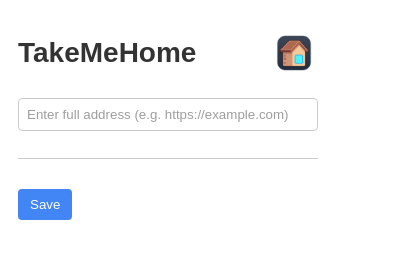
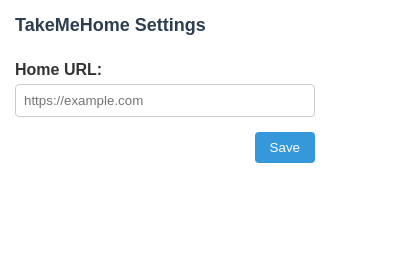
Before and after one commit to bradgharrison/TakeMeHome, a browser extension: page popup.html in a window 400 px wide. Drawn offline with Linux system fonts and the light colour scheme.

Commit message:
Fix: Change const to let in popup.js and update script path in popup.html

```diff
--- a/js/popup.js
+++ b/js/popup.js
@@ -47,7 +47,7 @@ document.addEventListener('DOMContentLoaded', function () {
 
 // Save options to Chrome storage
 function saveOptions() {
-    const homepage = document.getElementById('homepage').value.trim();
+    let homepage = document.getElementById('homepage').value.trim();
 
     // Validate URL
     if (homepage && !homepage.includes('://')) {
--- a/popup.html
+++ b/popup.html
@@ -4,11 +4,12 @@
     Version: 0.1
     Last updated: 2024-03-28 14:00
 -->
-<html>
+<html lang="en">
 
 <head>
-  <meta charset="utf-8">
-  <title>TakeMeHome</title>
+  <meta charset="UTF-8">
+  <meta name="viewport" content="width=device-width, initial-scale=1.0">
+  <title>TakeMeHome Options</title>
   <style>
     :root {
       --background-color: #ffffff;
@@ -39,41 +40,58 @@
     }
 
     body {
+      font-family: Arial, sans-serif;
+      padding: 15px;
       width: 300px;
-      padding: 10px;
-      font-family: sans-serif;
-      font-size: 14px;
+      margin: 0;
       background-color: var(--background-color);
       color: var(--text-color);
     }
 
+    .container {
+      display: flex;
+      flex-direction: column;
+      gap: 15px;
+    }
+
+    h1 {
+      font-size: 18px;
+      margin: 0 0 10px 0;
+      color: #2c3e50;
+    }
+
+    label {
+      font-weight: bold;
+      margin-bottom: 5px;
+      display: block;
+    }
+
     input[type="text"] {
+      padding: 8px;
       width: 100%;
-      margin-bottom: 12px;
-      padding: 8px;
       box-sizing: border-box;
-      border: 1px solid var(--input-border);
+      border: 1px solid #ccc;
       border-radius: 4px;
       background-color: var(--input-background);
       color: var(--input-text);
     }
 
     button {
-      padding: 8px 12px;
-      background-color: var(--button-background);
-      color: var(--button-text);
+      background-color: #3498db;
+      color: white;
       border: none;
+      padding: 8px 15px;
       border-radius: 4px;
       cursor: pointer;
-      transition: background-color 0.3s;
+      align-self: flex-end;
     }
 
     button:hover {
-      background-color: var(--button-hover);
+      background-color: #2980b9;
     }
 
     #status {
-      margin-top: 10px;
+      color: #27ae60;
       font-weight: bold;
       height: 20px;
       opacity: 0;
@@ -82,59 +100,27 @@
 
     #status.visible {
       opacity: 1;
-      color: var(--success-color);
     }
 
-    .option-row {
-      margin-bottom: 10px;
-      display: flex;
-      align-items: center;
-    }
-
-    .option-label {
-      margin-left: 8px;
-    }
-
-    .header-container {
-      display: flex;
-      justify-content: space-between;
-      align-items: center;
-      margin-bottom: 10px;
-    }
-
-    .header-icon {
-      width: 48px;
-      height: 48px;
-    }
-
-    input::placeholder {
-      opacity: 0.7;
-    }
-
-    .options-section {
-      margin-top: 15px;
-      margin-bottom: 15px;
-      border-top: 1px solid var(--input-border);
-      padding-top: 15px;
+    #status.error {
+      color: #e74c3c;
     }
   </style>
 </head>
 
 <body>
-  <div class="header-container">
-    <h1>TakeMeHome</h1>
-    <img src="icons/takemehome.png" class="header-icon" alt="Extension icon">
+  <div class="container">
+    <h1>TakeMeHome Settings</h1>
+
+    <div>
+      <label for="homepage">Home URL:</label>
+      <input type="text" id="homepage" placeholder="https://example.com" />
+    </div>
+
+    <button id="save">Save</button>
+
+    <div id="status"></div>
   </div>
-
-  <input type="text" id="homepage" placeholder="Enter full address (e.g. https://example.com)"
-    title="Please include http:// or https://">
-
-  <div class="options-section">
-    <!-- Removed checkbox options as per requirements -->
-  </div>
-
-  <button id="save">Save</button>
-  <div id="status"></div>
 
   <script type="module" src="js/popup.js"></script>
 </body>
```
